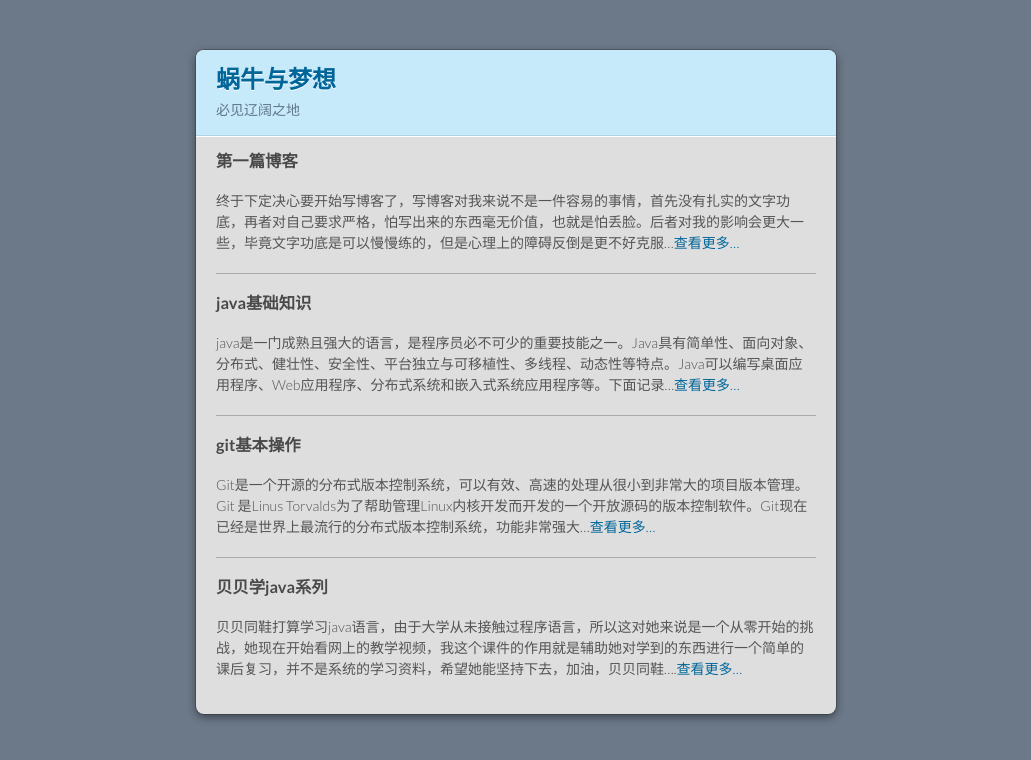
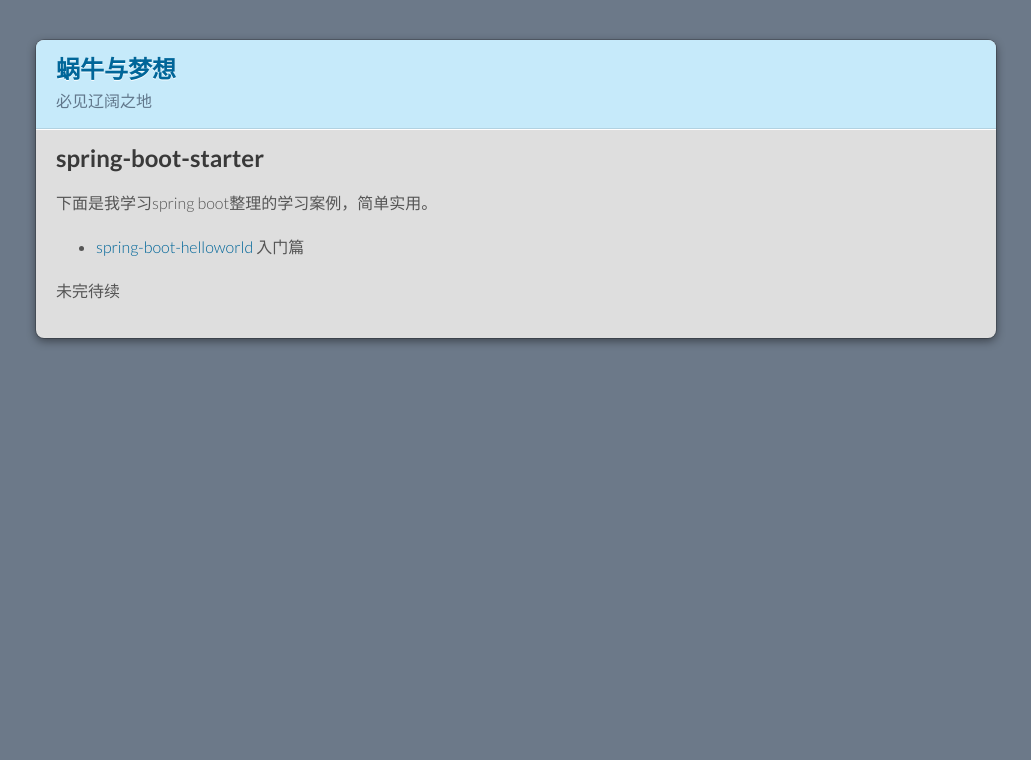
Before and after one commit to TankCool/TankCool.github.io, a Jekyll site: the page built from index.md, in a window 1280 px wide. Shown: the top 760 px of the page, without its empty margins (124-1155 px from the left). Built offline with Jekyll 4.4.1, drawn with Linux system fonts in a browser that asks for light colours; our own code applies the rules of GitHub Pages for plain Markdown files.

Commit message:
add spring-boot-helloworld

```diff
--- a/_sass/jekyll-theme-modernist.scss
+++ b/_sass/jekyll-theme-modernist.scss
@@ -6,16 +6,16 @@
 }
 
 body {
-  padding:50px 0;
+  padding:40px 0;
   margin:0;
-  font:14px/1.5 Lato, "Helvetica Neue", Helvetica, Arial, sans-serif;
+  font:16px/1.5 Lato, "Helvetica Neue", Helvetica, Arial, sans-serif;
   color:#555;
   font-weight:300;
   background:inline-image('checker.png') fixed;
 }
 
 .wrapper {
-  width:640px;
+  width:75%;
   margin:0 auto;
   background:#DEDEDE;
   border-radius: 8px;
@@ -67,7 +67,7 @@
     color:#61778B;
     width:300px;
     padding-top: 5px;
-    font-size:14px;
+    font-size:16px;
 
     &.view {
       display:none;
@@ -159,7 +159,7 @@
 
 section {
   padding:15px 20px;
-  font-size:14px;
+  font-size:16px;
   border-top:1px solid #fff;
   background: linear_gradient(#fafafa, #DEDEDE 700px);
   border-radius: 0 0 8px 8px;
@@ -261,7 +261,7 @@
 }
 
 footer {
-  width:640px;
+  width:75%;
   margin:0 auto;
   padding:20px 0 0;
   color:#ccc;
--- a/index.md
+++ b/index.md
@@ -2,17 +2,10 @@
 layout: default
 ---
 
-### 第一篇博客
-终于下定决心要开始写博客了，写博客对我来说不是一件容易的事情，首先没有扎实的文字功底，再者对自己要求严格，怕写出来的东西毫无价值，也就是怕丢脸。后者对我的影响会更大一些，毕竟文字功底是可以慢慢练的，但是心理上的障碍反倒是更不好克服...[查看更多...](2017/04/08/my-first-blog)
+## spring-boot-starter
 
----
-### java基础知识
-java是一门成熟且强大的语言，是程序员必不可少的重要技能之一。Java具有简单性、面向对象、分布式、健壮性、安全性、平台独立与可移植性、多线程、动态性等特点。Java可以编写桌面应用程序、Web应用程序、分布式系统和嵌入式系统应用程序等。下面记录...[查看更多...](2017/04/09/java-basic)
+下面是我学习spring boot整理的学习案例，简单实用。
 
----
-### git基本操作
-Git是一个开源的分布式版本控制系统，可以有效、高速的处理从很小到非常大的项目版本管理。Git 是Linus Torvalds为了帮助管理Linux内核开发而开发的一个开放源码的版本控制软件。Git现在已经是世界上最流行的分布式版本控制系统，功能非常强大...[查看更多...](2017/04/10/git-basic)
+* [spring-boot-helloworld](2017/05/13/spring-boot-helloworld) 入门篇
 
----
-### 贝贝学java系列
-贝贝同鞋打算学习java语言，由于大学从未接触过程序语言，所以这对她来说是一个从零开始的挑战，她现在开始看网上的教学视频，我这个课件的作用就是辅助她对学到的东西进行一个简单的课后复习，并不是系统的学习资料，希望她能坚持下去，加油，贝贝同鞋....[查看更多...](2017/04/13/bb-learn-java)
+未完待续
```
Also changed, not shown: _posts/2017-05-13-spring-boot-helloworld.md (added, +67 -0 lines).
